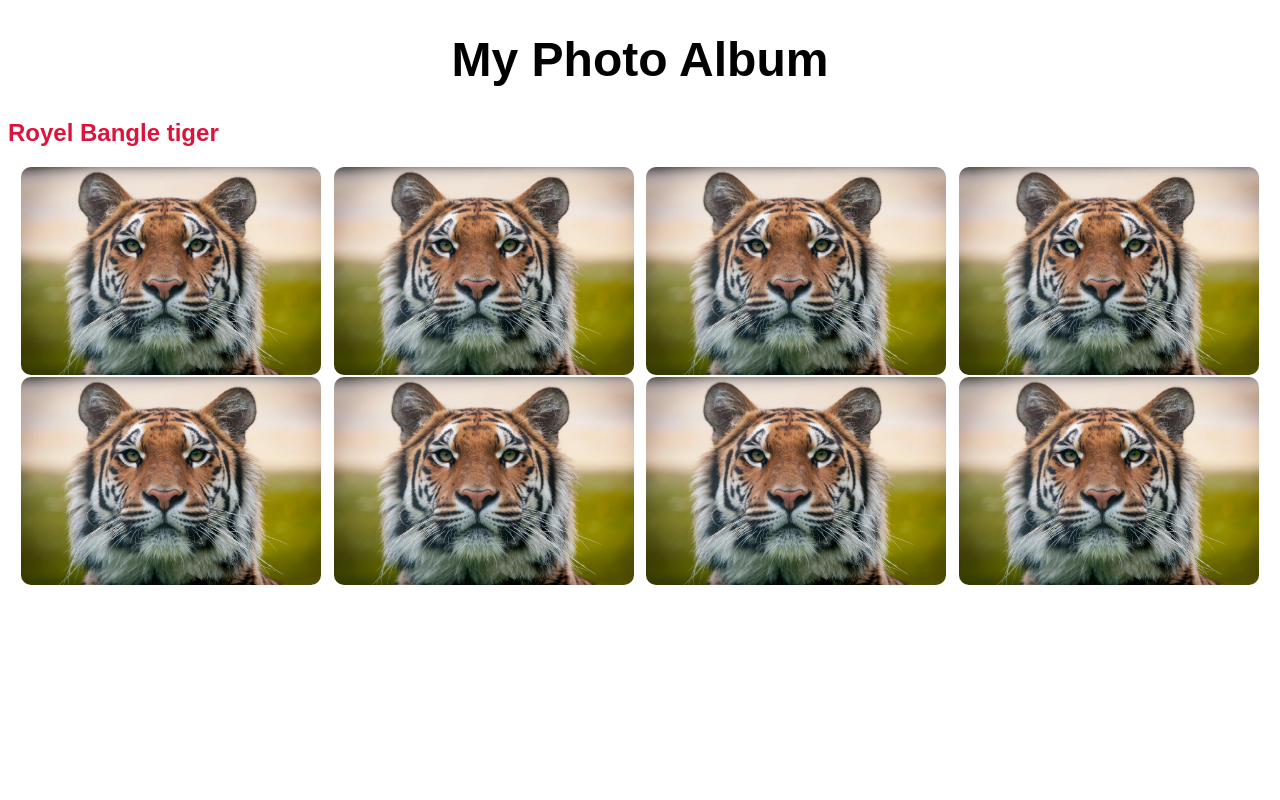
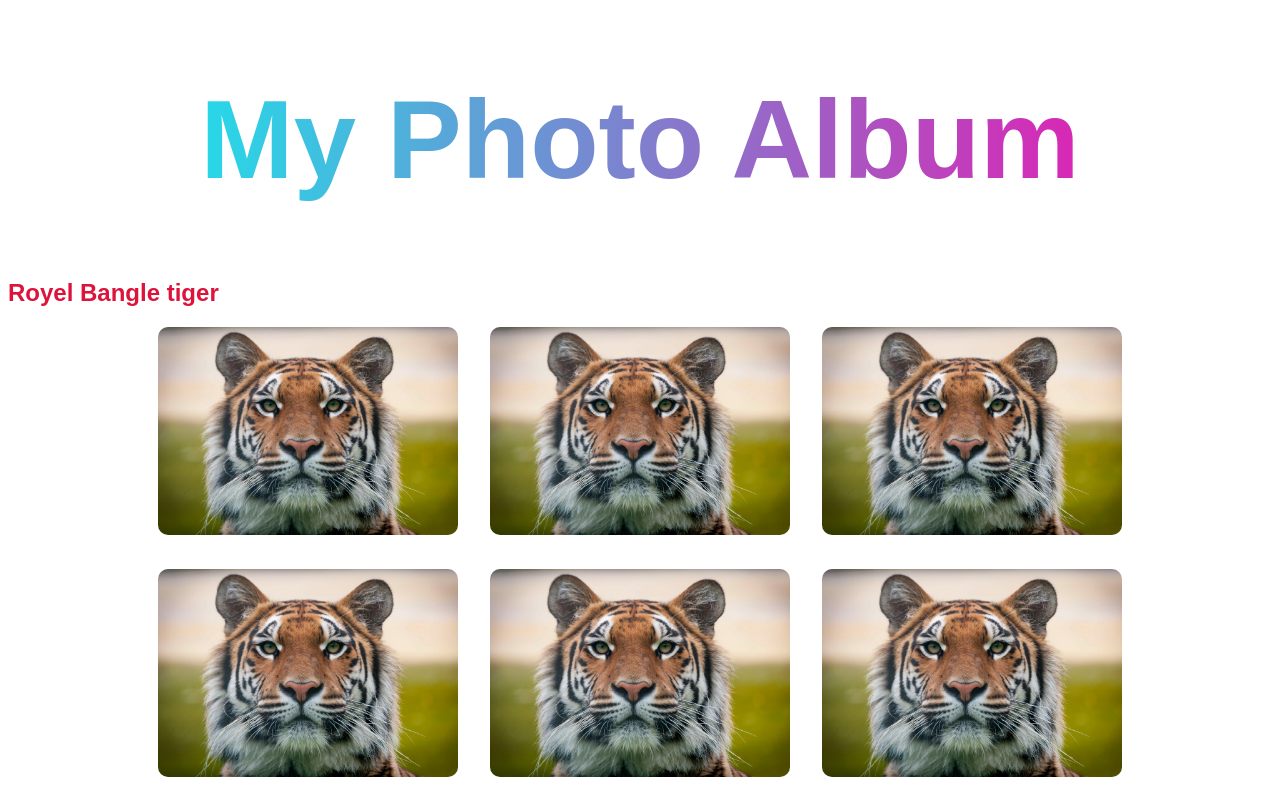
Before and after one commit to tonoy7/photo-album, a plain HTML site: page index.html in a window 1280 px wide. Shown: the top 800 px of the page. Drawn offline with Linux system fonts and the light colour scheme.

Commit message:
added gap and linear text

```diff
--- a/style.css
+++ b/style.css
@@ -1,8 +1,13 @@
 h1 {
   text-align: center;
   font-family: "Poppins", sans-serif;
-  font-size: 3em;
+  font-size: 7em;
+  font-weight: 900;
+  background-image: linear-gradient(90deg, #00fff2, #ff00aa);
+  -webkit-background-clip: text;
+  -webkit-text-fill-color: transparent;
 }
+
 h2 {
   font-family: "Poppins", sans-serif;
   color: crimson;
@@ -10,7 +15,8 @@ h2 {
 .photo-album {
   display: flex;
   flex-wrap: wrap;
-  justify-content: space-evenly;
+  justify-content: center;
+  gap: 2rem;
 }
 .photo-frame {
   height: 210px;
@@ -28,6 +34,7 @@ h2 {
   text-align: justify;
   font-family: "Poppins", sans-serif;
   background-color: rgba(0, 0, 0, 0.637);
+  border-radius: 10px;
   color: aliceblue;
   display: none;
   padding: 0 3px;
```
